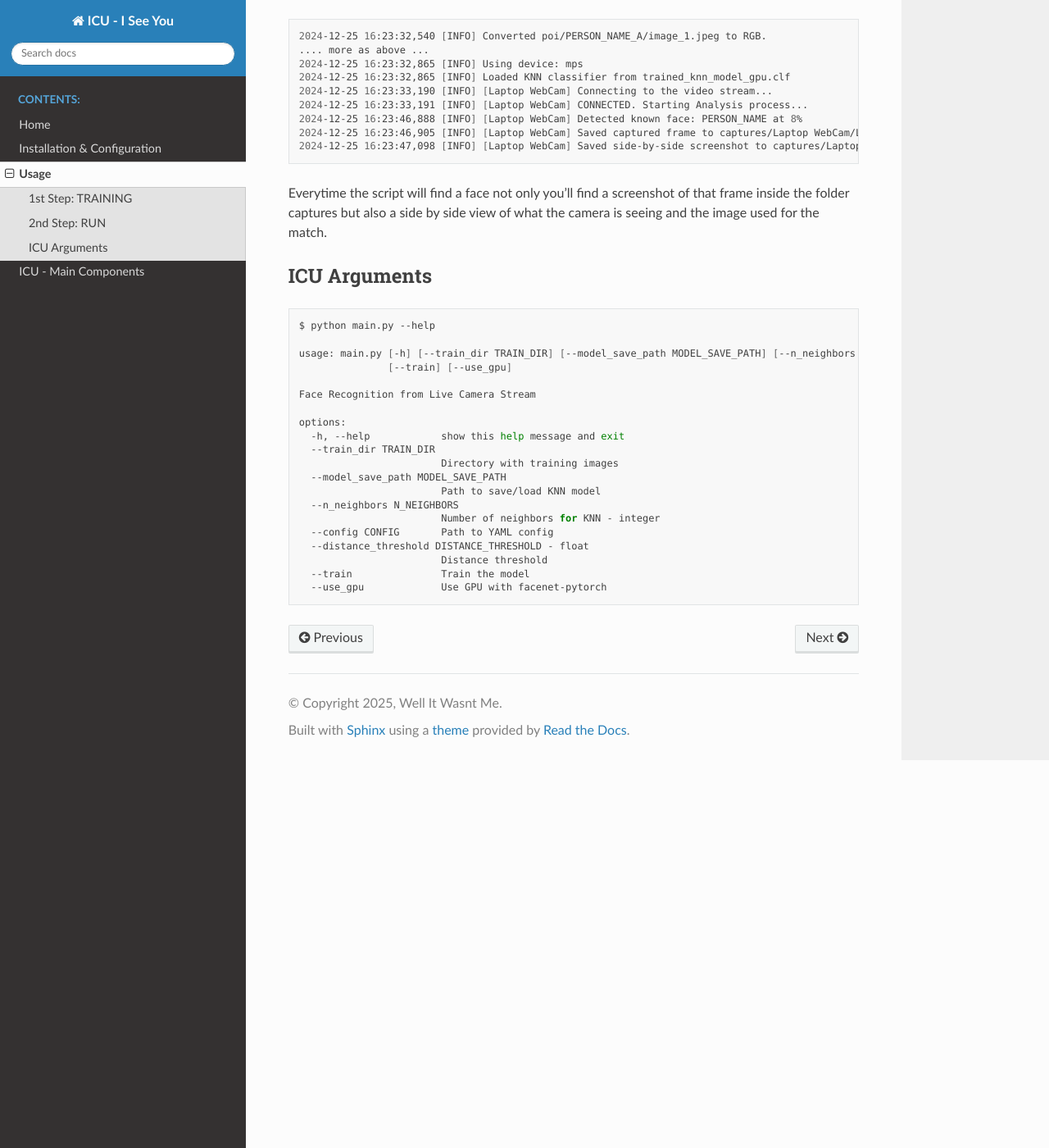
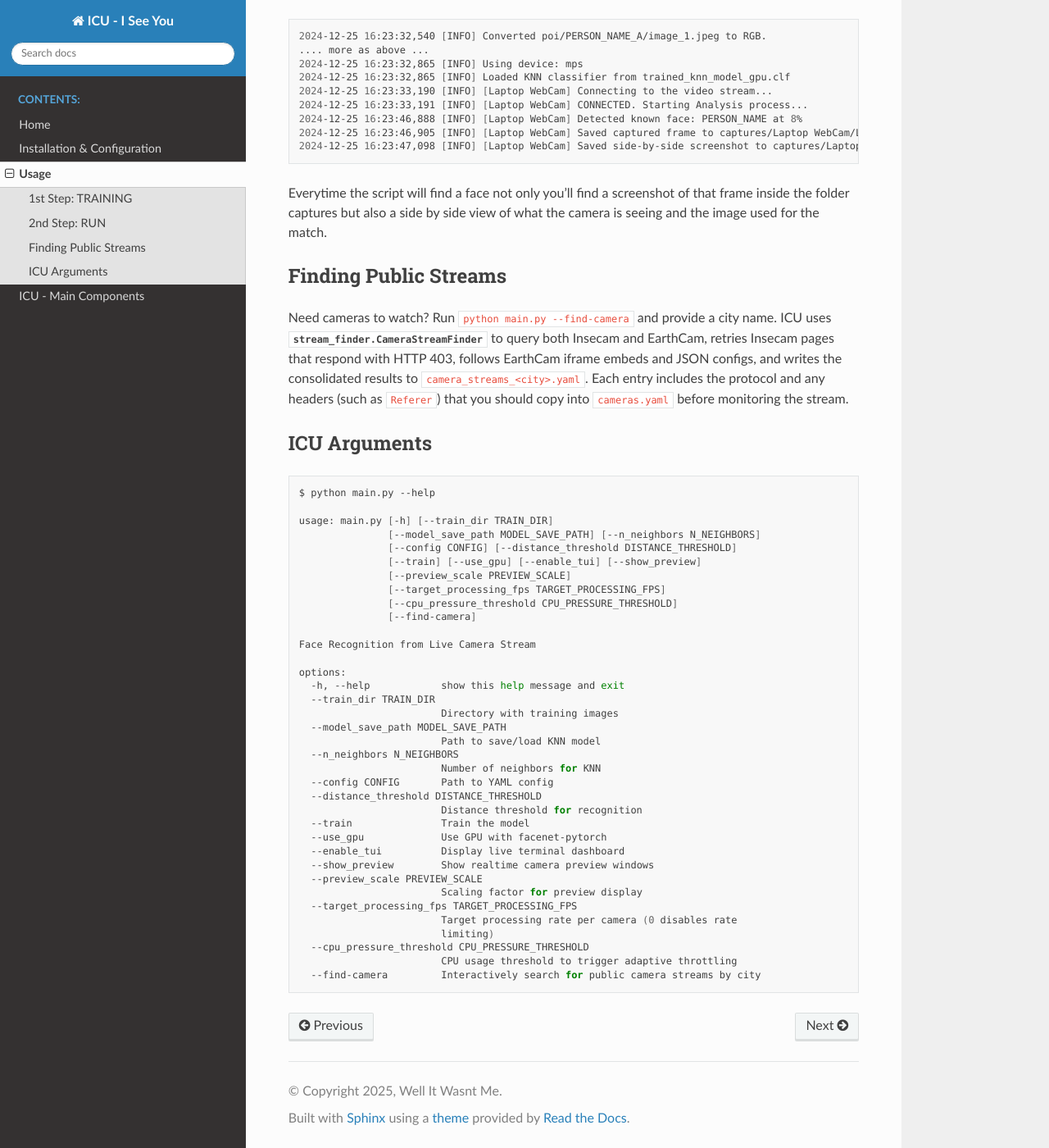
Before and after one commit to well-it-wasnt-me/ICU, a Sphinx documentation site: the page built from docs/usage.rst, in a window 1280 px wide and 1400 px high, scrolled down 1154 px. Shown: the whole window at 82% size. Built offline with Sphinx 7.4.7 and the Read the Docs theme 3.1.0, drawn with Linux system fonts in a browser that asks for light colours.

Commit message:
docs: few updates before i forget

```diff
--- a/docs/modules.rst
+++ b/docs/modules.rst
@@ -8,4 +8,5 @@ ICU - Main Components
    image_utils
    logger_setup
    main
+   stream_finder
    stream_processor
--- a/docs/usage.rst
+++ b/docs/usage.rst
@@ -74,6 +74,16 @@ Everytime the script will find a face not only you’ll find a screenshot
 of that frame inside the folder captures but also a side by side view of
 what the camera is seeing and the image used for the match.
 
+Finding Public Streams
+~~~~~~~~~~~~~~~~~~~~~~
+
+Need cameras to watch? Run ``python main.py --find-camera`` and provide a city name.
+ICU uses :class:`stream_finder.CameraStreamFinder` to query both Insecam and EarthCam,
+retries Insecam pages that respond with HTTP 403, follows EarthCam iframe embeds and
+JSON configs, and writes the consolidated results to ``camera_streams_<city>.yaml``.
+Each entry includes the protocol and any headers (such as ``Referer``) that you should
+copy into ``cameras.yaml`` before monitoring the stream.
+
 ICU Arguments
 ~~~~~~~~~~~~~
 
@@ -81,8 +91,14 @@ ICU Arguments
 
    $ python main.py --help
 
-   usage: main.py [-h] [--train_dir TRAIN_DIR] [--model_save_path MODEL_SAVE_PATH] [--n_neighbors N_NEIGHBORS] [--config CONFIG] [--distance_threshold DISTANCE_THRESHOLD]
-                  [--train] [--use_gpu]
+   usage: main.py [-h] [--train_dir TRAIN_DIR]
+                  [--model_save_path MODEL_SAVE_PATH] [--n_neighbors N_NEIGHBORS]
+                  [--config CONFIG] [--distance_threshold DISTANCE_THRESHOLD]
+                  [--train] [--use_gpu] [--enable_tui] [--show_preview]
+                  [--preview_scale PREVIEW_SCALE]
+                  [--target_processing_fps TARGET_PROCESSING_FPS]
+                  [--cpu_pressure_threshold CPU_PRESSURE_THRESHOLD]
+                  [--find-camera]
 
    Face Recognition from Live Camera Stream
 
@@ -93,9 +109,19 @@ ICU Arguments
      --model_save_path MODEL_SAVE_PATH
                            Path to save/load KNN model
      --n_neighbors N_NEIGHBORS
-                           Number of neighbors for KNN - integer
+                           Number of neighbors for KNN
      --config CONFIG       Path to YAML config
-     --distance_threshold DISTANCE_THRESHOLD - float
-                           Distance threshold
+     --distance_threshold DISTANCE_THRESHOLD
+                           Distance threshold for recognition
      --train               Train the model
      --use_gpu             Use GPU with facenet-pytorch
+     --enable_tui          Display live terminal dashboard
+     --show_preview        Show realtime camera preview windows
+     --preview_scale PREVIEW_SCALE
+                           Scaling factor for preview display
+     --target_processing_fps TARGET_PROCESSING_FPS
+                           Target processing rate per camera (0 disables rate
+                           limiting)
+     --cpu_pressure_threshold CPU_PRESSURE_THRESHOLD
+                           CPU usage threshold to trigger adaptive throttling
+     --find-camera         Interactively search for public camera streams by city
```
Also changed, not shown: docs/stream_finder.rst (added, +26 -0 lines).
